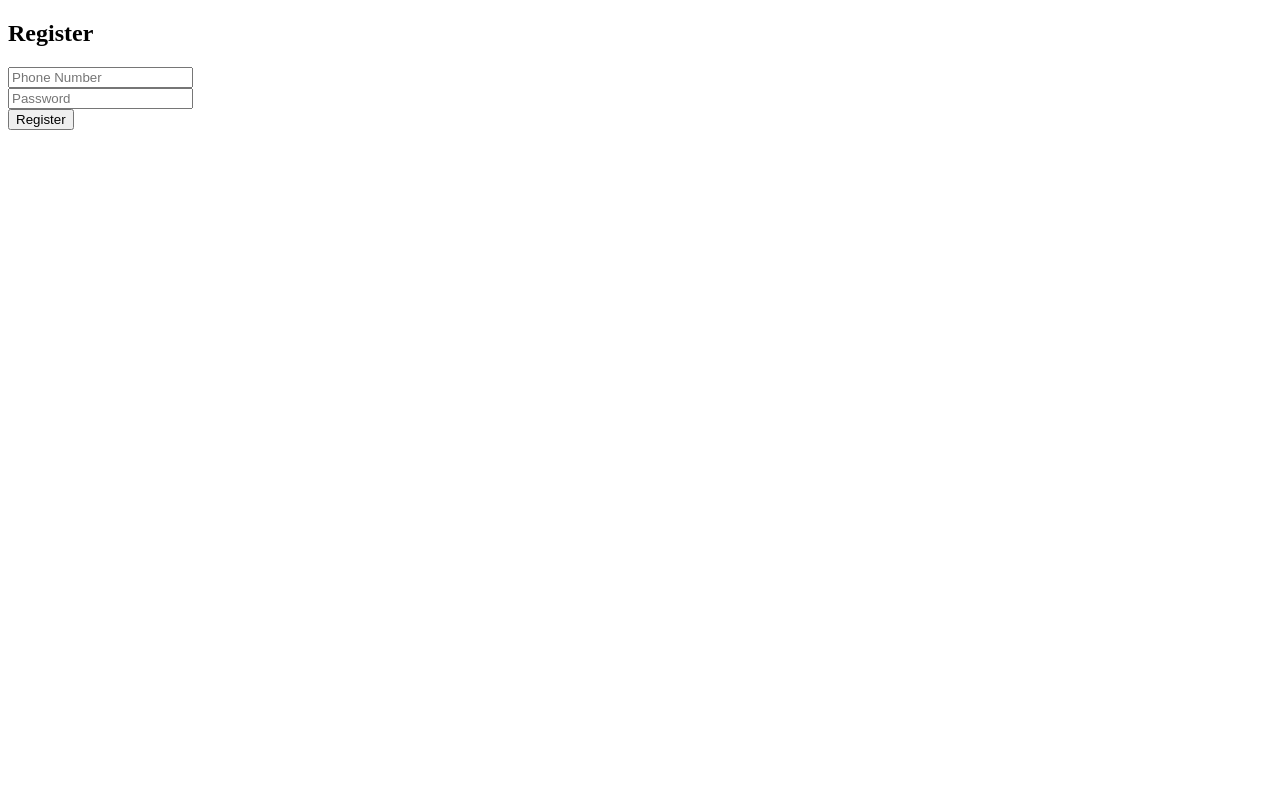
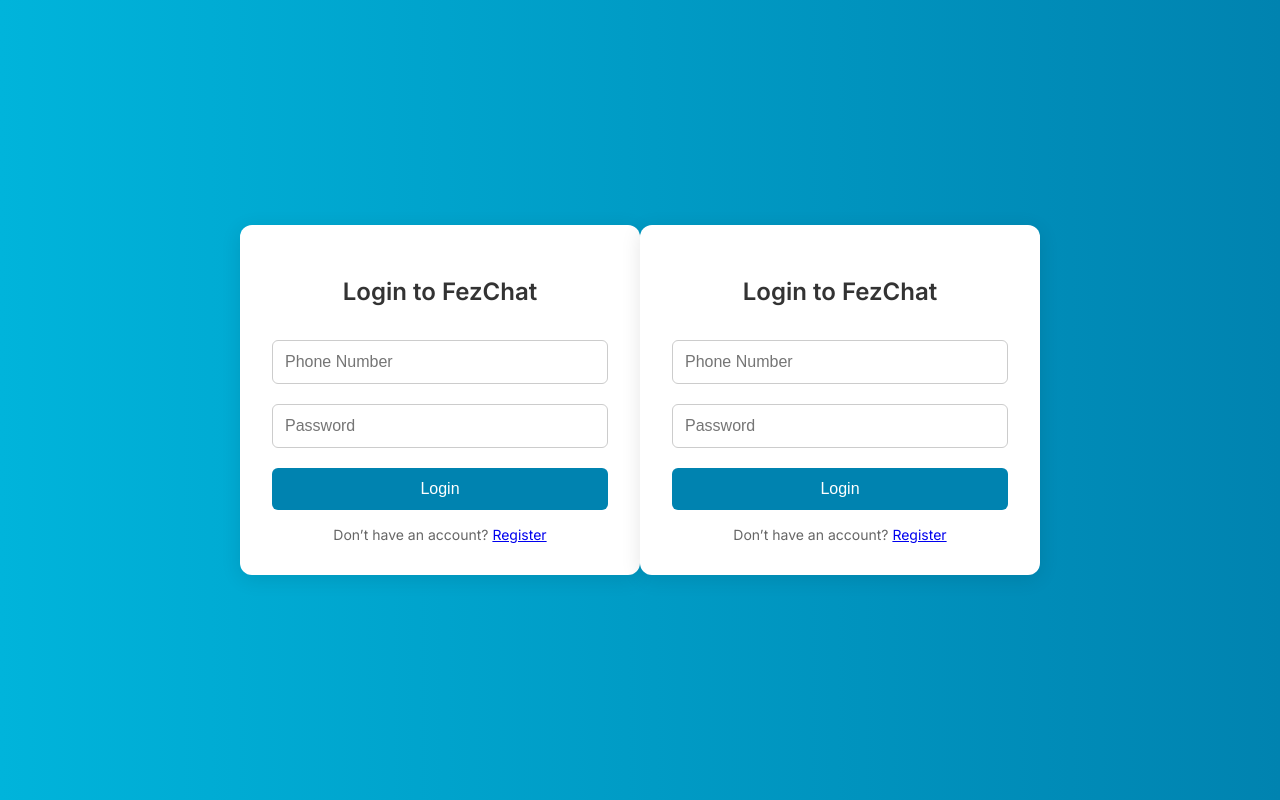
Before and after one commit to sesco001/Feschatauth, a plain HTML site: page login.html in a window 1280 px wide. Drawn offline with Linux system fonts and the light colour scheme.

Commit message:
Update login.html

```diff
--- a/login.html
+++ b/login.html
@@ -1,27 +1,229 @@
 <!DOCTYPE html>
-<html>
+<html lang="en">
 <head>
-  <title>Register</title>
+  <meta charset="UTF-8" />
+  <meta name="viewport" content="width=device-width, initial-scale=1.0"/>
+  <title>FezChat | Login</title>
+  <link href="https://fonts.googleapis.com/css2?family=Inter:wght@400;600&display=swap" rel="stylesheet">
+  <style>
+    * {
+      box-sizing: border-box;
+    }
+
+    body {
+      margin: 0;
+      padding: 0;
+      font-family: 'Inter', sans-serif;
+      background: linear-gradient(to right, #00b4db, #0083b0);
+      display: flex;
+      align-items: center;
+      justify-content: center;
+      height: 100vh;
+    }
+
+    .card {
+      background: #fff;
+      padding: 2rem;
+      border-radius: 12px;
+      box-shadow: 0 4px 20px rgba(0,0,0,0.1);
+      width: 100%;
+      max-width: 400px;
+    }
+
+    h2 {
+      margin-bottom: 1.5rem;
+      color: #333;
+      text-align: center;
+    }
+
+    input {
+      width: 100%;
+      padding: 12px;
+      margin: 10px 0;
+      border-radius: 6px;
+      border: 1px solid #ccc;
+      font-size: 16px;
+    }
+
+    button {
+      width: 100%;
+      padding: 12px;
+      background-color: #0083b0;
+      color: white;
+      border: none;
+      border-radius: 6px;
+      font-size: 16px;
+      cursor: pointer;
+      margin-top: 10px;
+    }
+
+    button:hover {
+      background-color: #005f7c;
+    }
+
+    .footer {
+      text-align: center;
+      margin-top: 1rem;
+      font-size: 14px;
+      color: #666;
+    }
+  </style>
+</head>
+<body>
+  <div class="card">
+    <h2>Login to FezChat</h2>
+    <input type="text" id="phone" placeholder="Phone Number" required />
+    <input type="password" id="password" placeholder="Password" required />
+    <button onclick="login()">Login</button>
+    <div class="footer">
+      Don’t have an account? <a href="register.html">Register</a>
+    </div>
+  </div>
+
   <script>
-    async function register() {
-      const phone = document.getElementById('phone').value;
-      const pass = document.getElementById('password').value;
+    async function login() {
+      const phone = document.getElementById('phone').value.trim();
+      const pass = document.getElementById('password').value.trim();
 
-      const res = await fetch('http://localhost:8080/auth/register', {
-        method: 'POST',
-        headers: {'Content-Type': 'application/json'},
-        body: JSON.stringify({phoneNumber: phone, password: pass})
-      });
+      if (!phone || !pass) {
+        alert('Please enter both phone number and password.');
+        return;
+      }
 
-      const text = await res.text();
-      alert(text);
+      try {
+        const res = await fetch('http://localhost:8080/auth/login', {
+          method: 'POST',
+          headers: { 'Content-Type': 'application/json' },
+          body: JSON.stringify({ phoneNumber: phone, password: pass })
+        });
+
+        const text = await res.text();
+        alert(text);
+
+        if (res.ok) {
+          // Optional: Redirect to chat page
+          // window.location.href = 'chat.html';
+        }
+
+      } catch (err) {
+        alert('Login failed.');
+        console.error(err);
+      }
     }
   </script>
+</body>
+</html><!DOCTYPE html>
+<html lang="en">
+<head>
+  <meta charset="UTF-8" />
+  <meta name="viewport" content="width=device-width, initial-scale=1.0"/>
+  <title>FezChat | Login</title>
+  <link href="https://fonts.googleapis.com/css2?family=Inter:wght@400;600&display=swap" rel="stylesheet">
+  <style>
+    * {
+      box-sizing: border-box;
+    }
+
+    body {
+      margin: 0;
+      padding: 0;
+      font-family: 'Inter', sans-serif;
+      background: linear-gradient(to right, #00b4db, #0083b0);
+      display: flex;
+      align-items: center;
+      justify-content: center;
+      height: 100vh;
+    }
+
+    .card {
+      background: #fff;
+      padding: 2rem;
+      border-radius: 12px;
+      box-shadow: 0 4px 20px rgba(0,0,0,0.1);
+      width: 100%;
+      max-width: 400px;
+    }
+
+    h2 {
+      margin-bottom: 1.5rem;
+      color: #333;
+      text-align: center;
+    }
+
+    input {
+      width: 100%;
+      padding: 12px;
+      margin: 10px 0;
+      border-radius: 6px;
+      border: 1px solid #ccc;
+      font-size: 16px;
+    }
+
+    button {
+      width: 100%;
+      padding: 12px;
+      background-color: #0083b0;
+      color: white;
+      border: none;
+      border-radius: 6px;
+      font-size: 16px;
+      cursor: pointer;
+      margin-top: 10px;
+    }
+
+    button:hover {
+      background-color: #005f7c;
+    }
+
+    .footer {
+      text-align: center;
+      margin-top: 1rem;
+      font-size: 14px;
+      color: #666;
+    }
+  </style>
 </head>
 <body>
-  <h2>Register</h2>
-  <input type="text" id="phone" placeholder="Phone Number" /><br />
-  <input type="password" id="password" placeholder="Password" /><br />
-  <button onclick="register()">Register</button>
+  <div class="card">
+    <h2>Login to FezChat</h2>
+    <input type="text" id="phone" placeholder="Phone Number" required />
+    <input type="password" id="password" placeholder="Password" required />
+    <button onclick="login()">Login</button>
+    <div class="footer">
+      Don’t have an account? <a href="register.html">Register</a>
+    </div>
+  </div>
+
+  <script>
+    async function login() {
+      const phone = document.getElementById('phone').value.trim();
+      const pass = document.getElementById('password').value.trim();
+
+      if (!phone || !pass) {
+        alert('Please enter both phone number and password.');
+        return;
+      }
+
+      try {
+        const res = await fetch('http://localhost:8080/auth/login', {
+          method: 'POST',
+          headers: { 'Content-Type': 'application/json' },
+          body: JSON.stringify({ phoneNumber: phone, password: pass })
+        });
+
+        const text = await res.text();
+        alert(text);
+
+        if (res.ok) {
+          // Optional: Redirect to chat page
+          // window.location.href = 'chat.html';
+        }
+
+      } catch (err) {
+        alert('Login failed.');
+        console.error(err);
+      }
+    }
+  </script>
 </body>
 </html>
```
